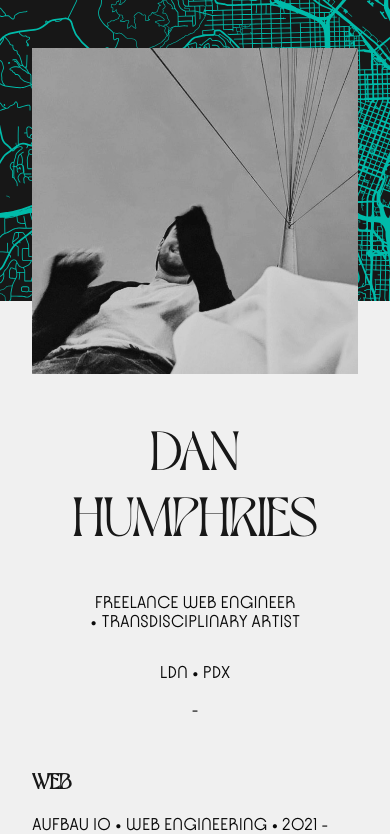
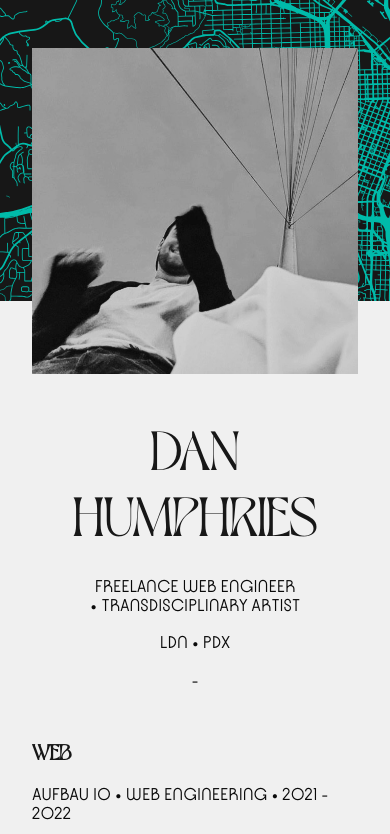
Before and after one commit to aufbau-io/niels, a Svelte app: page / in a window 390 px wide. Shown: the top 834 px of the page. Built offline with nearby package versions, Linux system fonts and the light colour scheme.

Commit message:
margin edits

```diff
--- a/src/App.svelte
+++ b/src/App.svelte
@@ -117,7 +117,7 @@
     }
 
     .titleMargin {
-      margin: 2rem 0 2rem 0;
+      margin: -1rem 0 1rem 0;
     }
   }
 </style>
```
